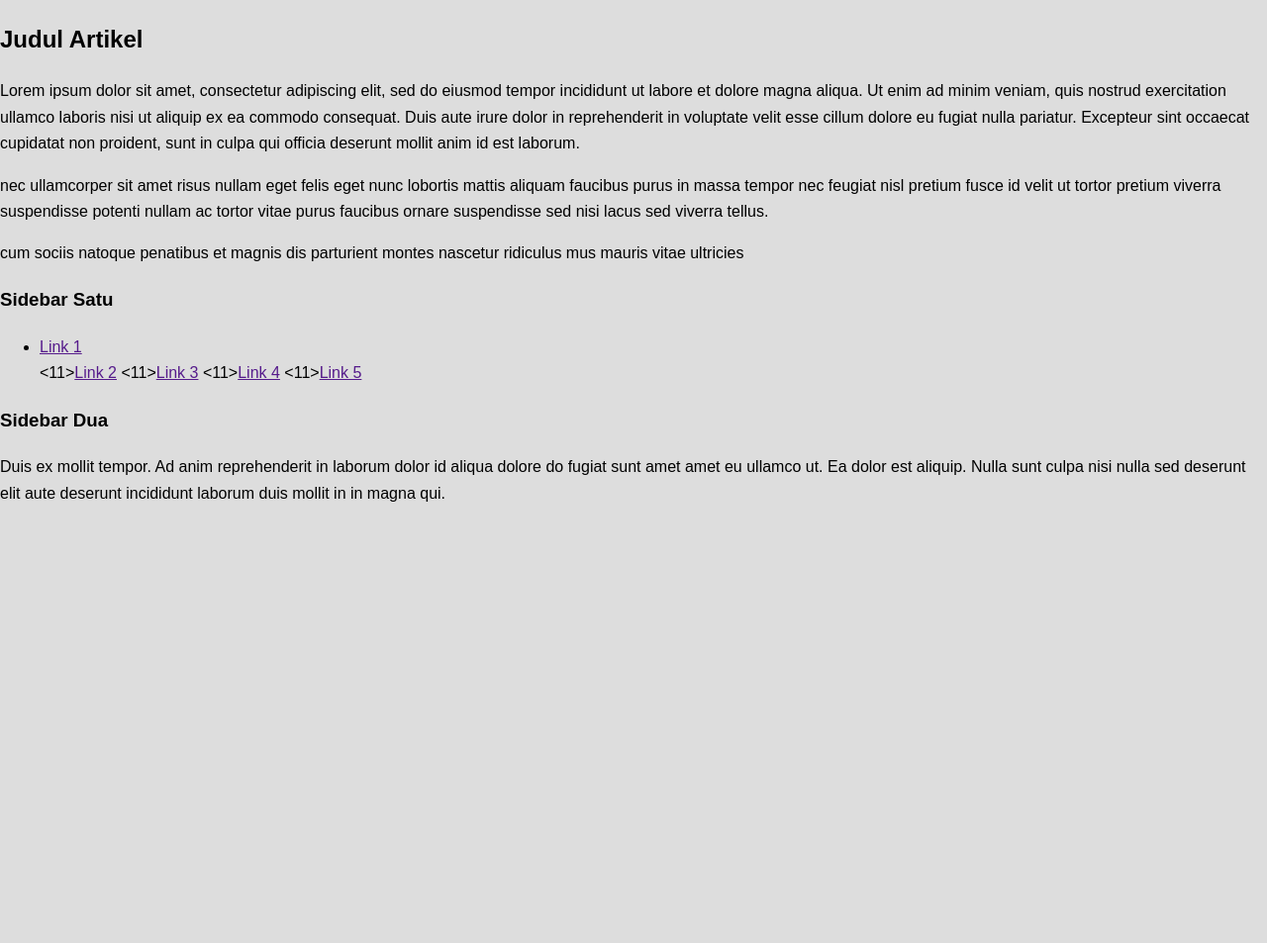
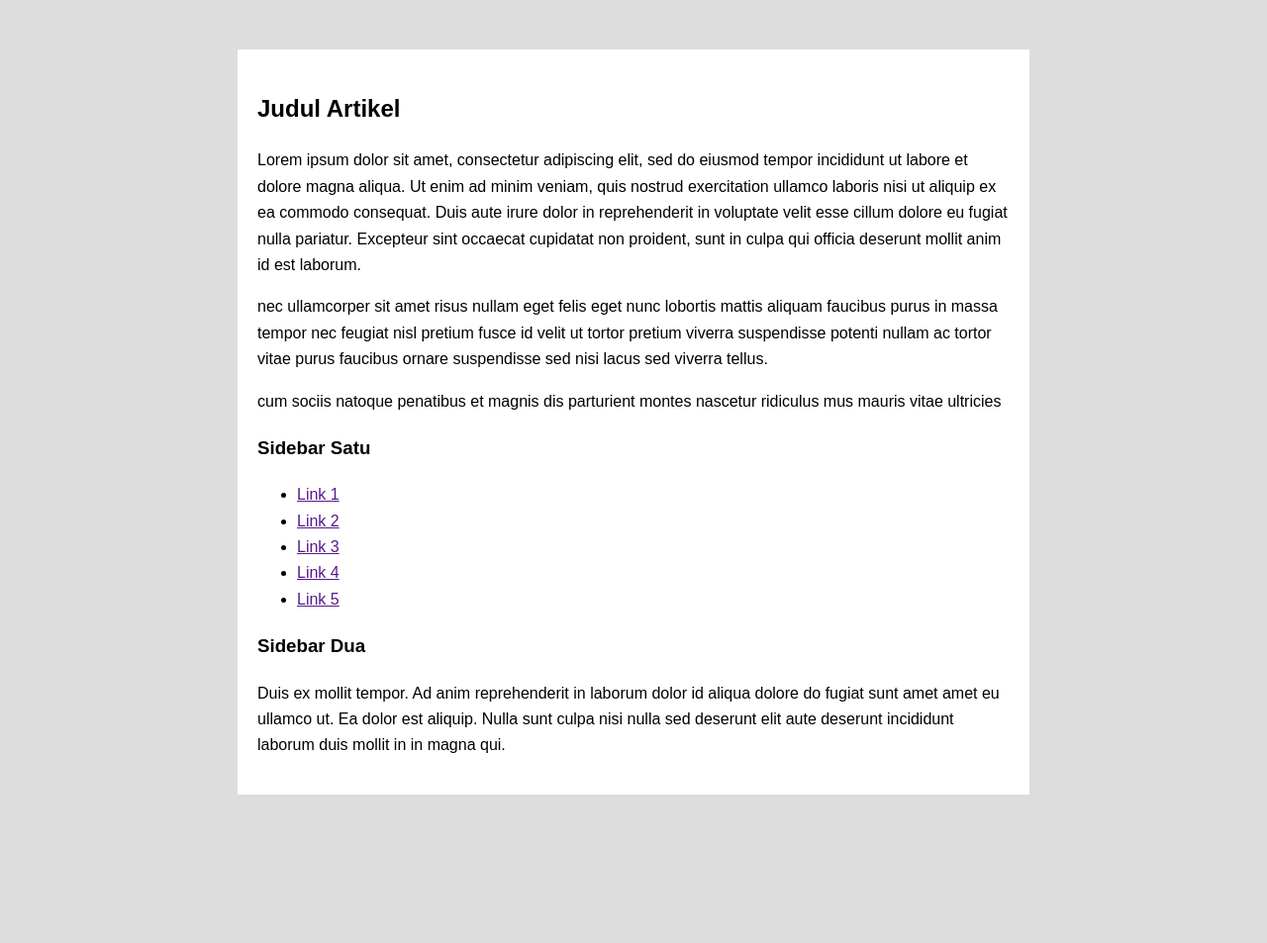
Before and after one commit to afadlih/studying, a PHP site: the page made by dasarWeb/PRAKTIKUM 2/flexbox.html in a window 1280 px wide. Shown: the whole page at 99% size. Before the commit the page ends 507 px from the top, so only its background shows below. Run offline with PHP 8.4, Linux system fonts and the light colour scheme.

Commit message:
Praktikum Bagian 16. Flex Box soal 29

```diff
--- a/dasarWeb/PRAKTIKUM 2/flexbox.html
+++ b/dasarWeb/PRAKTIKUM 2/flexbox.html
@@ -25,10 +25,10 @@
                 <h3>Sidebar Satu</h3>
                 <ul>
                     <li><a href="">Link 1</a></li>
-                    <11><a href="">Link 2</a></li>
-                    <11><a href="">Link 3</a></li>
-                    <11><a href="">Link 4</a></li>
-                    <11><a href="">Link 5</a></li>
+                    <li><a href="">Link 2</a></li>
+                    <li><a href="">Link 3</a></li>
+                    <li><a href="">Link 4</a></li>
+                    <li><a href="">Link 5</a></li>
                 </ul>
             </div>
 
--- a/dasarWeb/PRAKTIKUM 2/style2.css
+++ b/dasarWeb/PRAKTIKUM 2/style2.css
@@ -9,3 +9,12 @@ body {
     line-height: 1.65;
     padding-bottom: 100px;
 }
+
+/* Latihan 1*/
+.container-satu {
+    width: 800px;
+    margin: 50px auto;
+    background-color: #fff;
+    padding: 20px;
+    box-sizing: border-box;
+}
```
